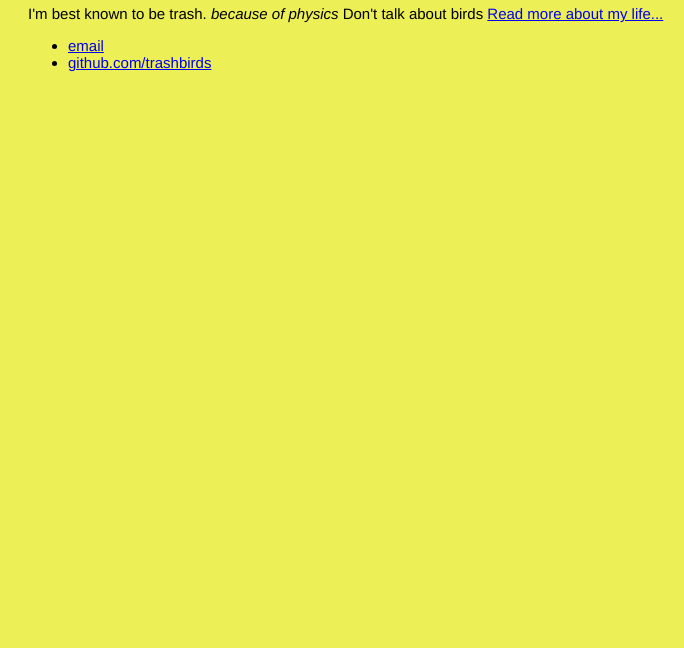
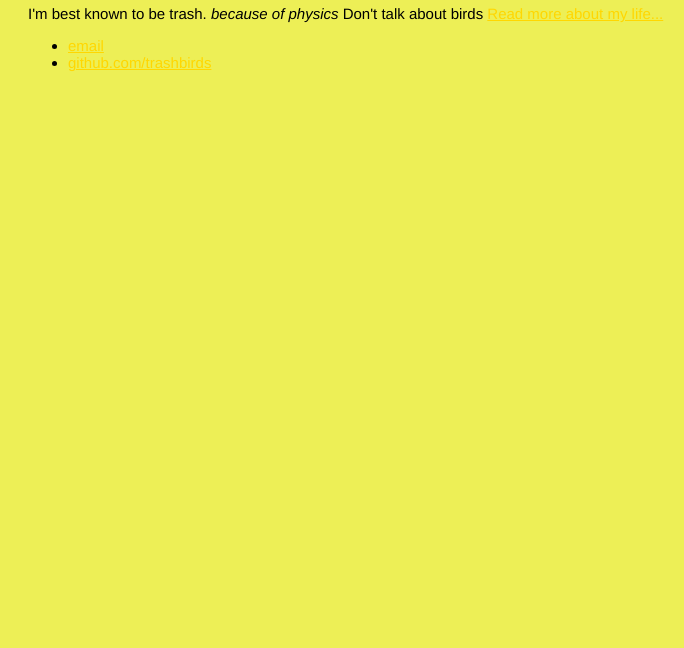
Before and after one commit to trashbirds/trashbirds.github.io, a plain HTML site: page index.html in a window 1280 px wide. Shown: the part 152-800 px from the top of the page, without its empty margins (0-684 px from the left). Drawn offline with Linux system fonts and the light colour scheme.

Commit message:
Update mystyle.css

```diff
--- a/css/mystyle.css
+++ b/css/mystyle.css
@@ -8,3 +8,9 @@ html {
     /* Here's the syntax for adding a background image: */
     /*background-image: url(" [link to image here] ");*/
 }
+
+
+a {
+    color: gold;
+
+}
```
